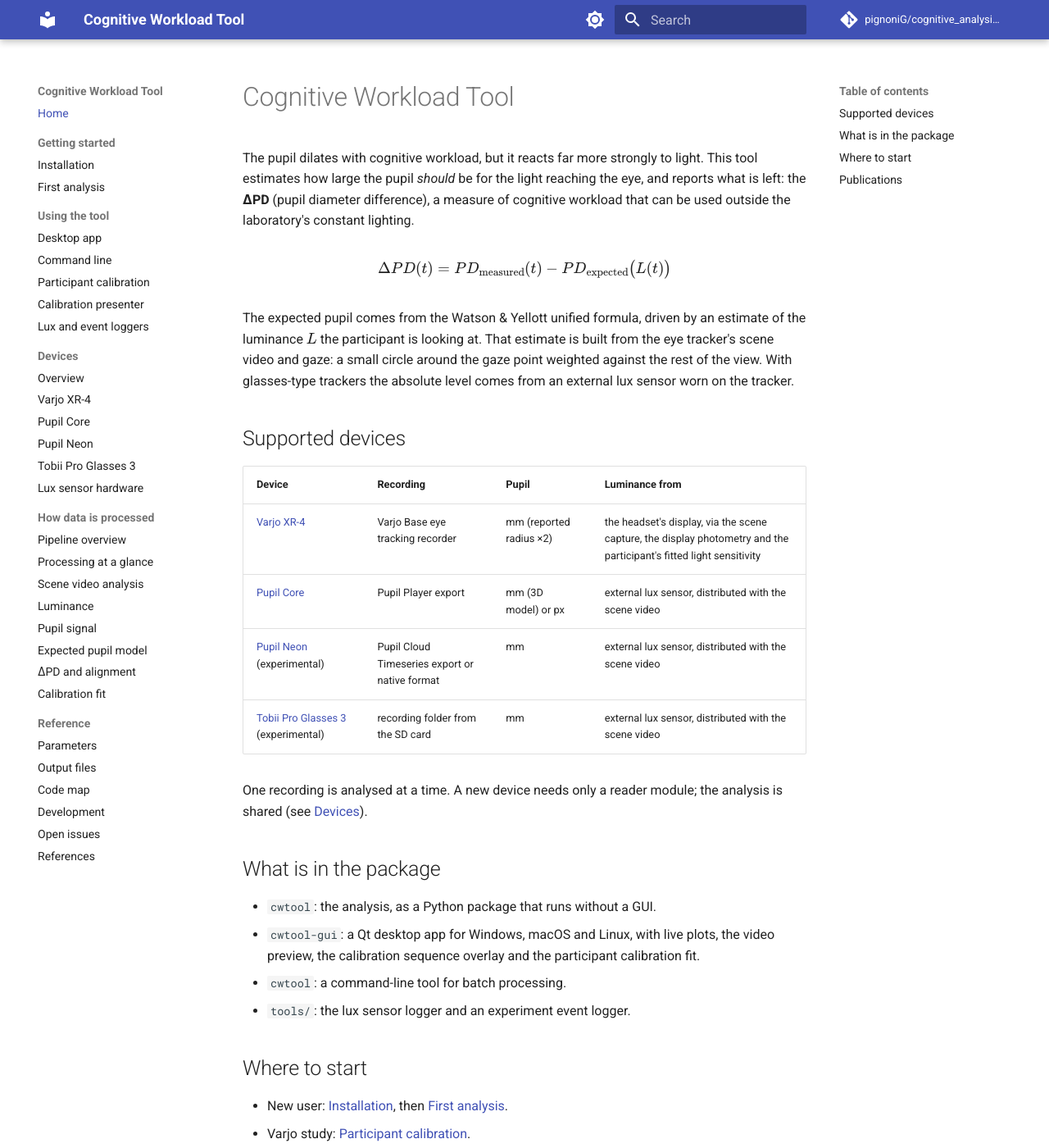
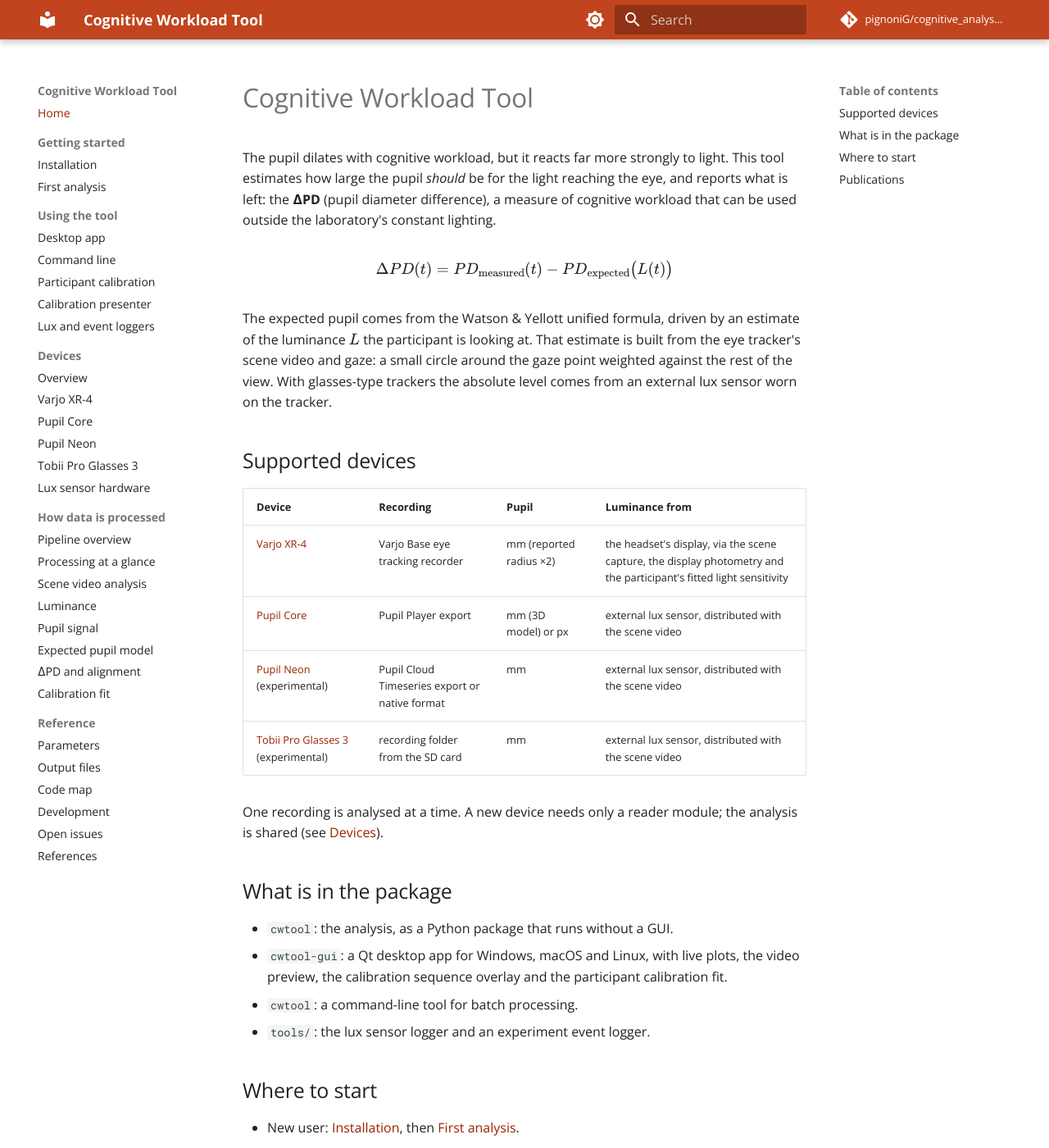
Before and after one commit to pignoniG/cognitive_analysis_tool, an MkDocs documentation site: the page built from docs/index.md, in a window 1280 px wide and 1400 px high. Shown: the whole window at 82% size. Built offline with MkDocs 1.6.1 and Material for MkDocs 9.7.7, drawn with Linux system fonts in a browser that asks for light colours; comment, search, counter and statistics services are not loaded.

```diff
--- /dev/null
+++ b/docs/stylesheets/extra.css
@@ -0,0 +1,37 @@
+/* Project palette. #96D35F green, #E32400 red, #FF7A4E / #E6643B / #C1441E / #9C2101 oranges.
+   Header and links use the darker oranges, which keep white text and body text readable;
+   the green is used only on dark backgrounds, where it has enough contrast. */
+:root {
+  --cw-green: #96D35F;
+  --cw-red: #E32400;
+  --cw-orange-1: #FF7A4E;
+  --cw-orange-2: #E6643B;
+  --cw-orange-3: #C1441E;
+  --cw-orange-4: #9C2101;
+}
+
+[data-md-color-primary="custom"] {
+  --md-primary-fg-color: var(--cw-orange-3);
+  --md-primary-fg-color--light: var(--cw-orange-2);
+  --md-primary-fg-color--dark: var(--cw-orange-4);
+  --md-primary-bg-color: #ffffff;
+  --md-primary-bg-color--light: rgba(255, 255, 255, 0.7);
+}
+
+[data-md-color-accent="custom"] {
+  --md-accent-fg-color: var(--cw-red);
+  --md-accent-fg-color--transparent: rgba(227, 36, 0, 0.1);
+}
+
+[data-md-color-scheme="default"] {
+  --md-typeset-a-color: var(--cw-orange-4);
+}
+
+[data-md-color-scheme="slate"] {
+  --md-typeset-a-color: var(--cw-orange-1);
+}
+
+[data-md-color-scheme="slate"][data-md-color-accent="custom"] {
+  --md-accent-fg-color: var(--cw-green);
+  --md-accent-fg-color--transparent: rgba(150, 211, 95, 0.1);
+}
--- a/mkdocs.yml
+++ b/mkdocs.yml
@@ -8,6 +8,9 @@ copyright: Giovanni Pignoni
 
 theme:
   name: material
+  font:
+    text: Open Sans
+    code: Roboto Mono
   features:
     - navigation.sections
     - navigation.top
@@ -17,11 +20,13 @@ theme:
   palette:
     - media: "(prefers-color-scheme: light)"
       scheme: default
-      primary: indigo
+      primary: custom
+      accent: custom
       toggle: { icon: material/brightness-7, name: Dark mode }
     - media: "(prefers-color-scheme: dark)"
       scheme: slate
-      primary: indigo
+      primary: custom
+      accent: custom
       toggle: { icon: material/brightness-4, name: Light mode }
 
 markdown_extensions:
@@ -36,6 +41,9 @@ markdown_extensions:
   - pymdownx.superfences:
       custom_fences:
         - { name: mermaid, class: mermaid, format: !!python/name:pymdownx.superfences.fence_code_format }
+
+extra_css:
+  - stylesheets/extra.css
 
 extra_javascript:
   - javascripts/mathjax.js
```
Also changed, not shown: docs/calibration-tool/index.html (+10 -5 lines).
